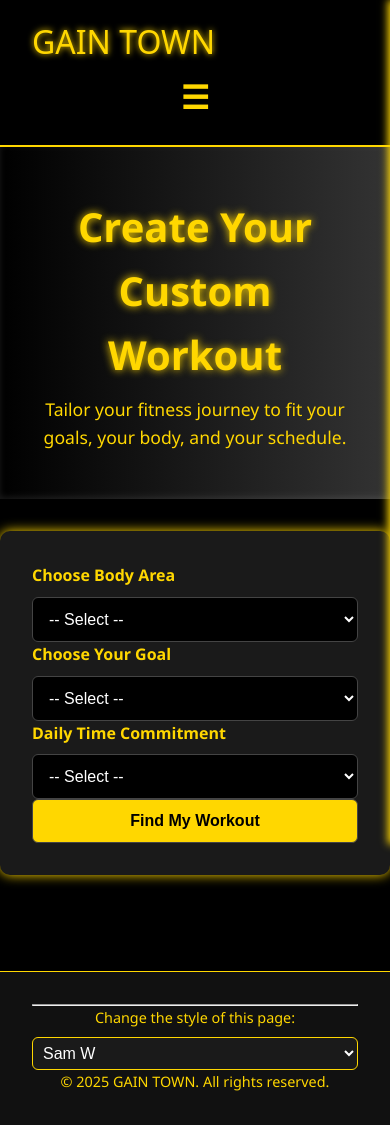
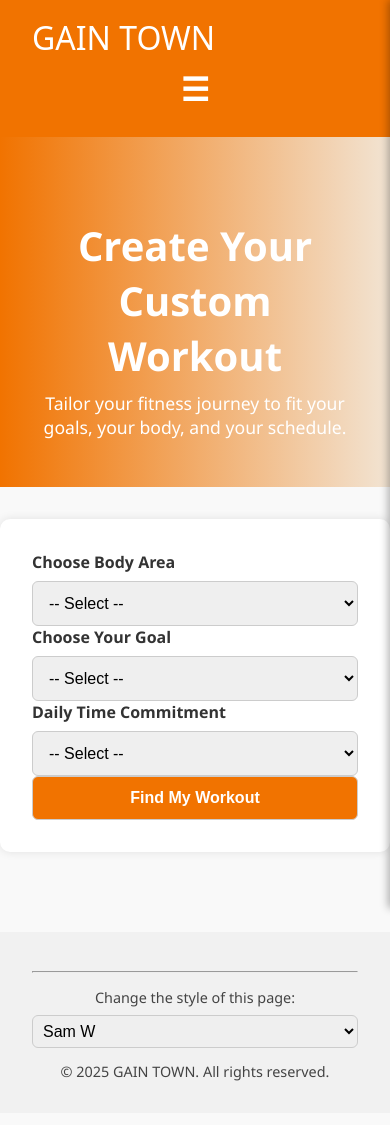
Before and after one commit to sam-wade-bc/grp109, a plain HTML site: page team_project/customworkout.html in a window 390 px wide. Drawn offline with Linux system fonts and the light colour scheme; a web font is replaced by a local one.

Commit message:
Update samwcustomworkout.css

```diff
--- a/team_project/css/samwcustomworkout.css
+++ b/team_project/css/samwcustomworkout.css
@@ -3,34 +3,24 @@
 /* ============================= */
 /*           VARIABLES           */
 /* ============================= */
+
 :root {
-  --primary: #000000;
-  --accent: #FFD700;
-  --bg: #000000;
-  --text: #FFFFFF;
-  --card-bg: #1A1A1A;
-  --button-hover: #00FF00;
-  --input-border: #444;
-  --white: #FFFFFF;
-  --tag-bg: #FFD700;
-  --tag-text: #000000;
-  --shadow: rgba(255, 255, 255, 0.1);
+  --primary: #F17300;
+  --accent: #607196;
+  --bg: #f9f9f9;
+  --text: #333;
+  --card-bg: #ffffff;
 }
 
 /* ============================= */
 /*            BASE               */
 /* ============================= */
-* {
-  box-sizing: border-box;
-  margin: 0;
-  padding: 0;
-}
 
 body {
   font-family: 'Segoe UI', sans-serif;
+  margin: 0;
   background-color: var(--bg);
   color: var(--text);
-  line-height: 1.6;
 }
 
 /* ============================= */
@@ -38,21 +28,19 @@ body {
 /* ============================= */
 header {
   background-color: var(--primary);
-  color: var(--accent);
+  color: white;
   padding: 1rem 2rem;
   display: flex;
   justify-content: space-between;
   align-items: center;
   flex-wrap: wrap;
-  border-bottom: 2px solid var(--accent);
 }
 
 #logo {
-  font-size: 2rem;
+  font-size: 200%;
   font-family: "Badeen Display", system-ui;
-  color: var(--accent);
+  color: white;
   text-decoration: none;
-  text-shadow: 0 0 6px var(--accent);
 }
 
 nav {
@@ -61,44 +49,41 @@ nav {
 
 .nav-list {
   list-style: none;
+  margin: 0;
+  padding: 0;
   display: flex;
   justify-content: flex-end;
   gap: 1.5rem;
-  padding: 0;
-  margin: 0;
 }
 
 .nav-list li a {
-  color: var(--accent);
+  color: white;
   text-decoration: none;
   font-weight: bold;
   padding: 0.5rem 0.75rem;
   min-height: 44px;
   display: inline-flex;
   align-items: center;
+  transition: background-color 0.3s ease;
   border-radius: 6px;
-  transition: background-color 0.3s ease;
 }
 
 .nav-list li a:hover,
 .nav-list li a:focus {
-  background-color: var(--button-hover);
-  color: var(--primary);
+  background-color: var(--accent);
   outline: none;
 }
 
-/* ============================= */
-/*         NAV TOGGLE (MOBILE)   */
-/* ============================= */
 #navToggle {
   display: none;
   font-size: 2rem;
   background: none;
   border: none;
-  color: var(--accent);
+  color: white;
   cursor: pointer;
 }
 
+/* Responsive navigation */
 @media (max-width: 768px) {
   #navToggle {
     display: block;
@@ -114,7 +99,7 @@ nav {
     padding-top: 4rem;
     transform: translateX(100%);
     transition: transform 0.3s ease;
-    box-shadow: -2px 0 8px var(--accent);
+    box-shadow: -2px 0 8px rgba(0, 0, 0, 0.3);
     z-index: 9999;
     display: flex;
     flex-direction: column;
@@ -126,8 +111,8 @@ nav {
 
   .nav-list {
     flex-direction: column;
+    gap: 1rem;
     padding-left: 1.5rem;
-    gap: 1rem;
   }
 
   .nav-list li a {
@@ -136,21 +121,21 @@ nav {
   }
 }
 
+
 /* ============================= */
 /*            HERO               */
 /* ============================= */
+
 .hero {
-  background: linear-gradient(to right, var(--primary), #333);
+  background: linear-gradient(to right, #f17300, #f2e4d3);
   padding: 3rem 2rem;
   text-align: center;
-  color: var(--accent);
-  box-shadow: inset 0 -2px 6px var(--shadow);
+  color: white;
 }
 
 .hero h1 {
   font-size: 2.5rem;
   margin-bottom: 0.5rem;
-  text-shadow: 0 0 8px var(--accent);
 }
 
 .hero p {
@@ -162,13 +147,14 @@ nav {
 /* ============================= */
 /*           FORM STYLES         */
 /* ============================= */
+
 form {
   max-width: 600px;
   margin: 2rem auto;
   background-color: var(--card-bg);
   padding: 2rem;
   border-radius: 10px;
-  box-shadow: 0 0 12px var(--accent);
+  box-shadow: 0 0 10px rgba(0,0,0,0.1);
 }
 
 .form-group {
@@ -180,7 +166,6 @@ label {
   display: block;
   font-weight: bold;
   margin-bottom: 0.5rem;
-  color: var(--accent);
 }
 
 select,
@@ -189,82 +174,109 @@ button {
   padding: 12px;
   font-size: 1rem;
   border-radius: 6px;
-  background-color: var(--bg);
-  color: var(--text);
-  border: 1px solid var(--input-border);
+  border: 1px solid #ccc;
 }
 
 button {
-  background-color: var(--accent);
-  color: var(--primary);
+  background-color: var(--primary);
+  color: white;
   font-weight: bold;
   cursor: pointer;
   transition: background-color 0.3s;
 }
 
 button:hover {
-  background-color: var(--button-hover);
-  color: var(--primary);
+  background-color: #d25a00;
 }
 
 /* ============================= */
 /*   Tags and Video Container    */
 /* ============================= */
+
 .tags,
 #videoContainer {
   max-width: 900px;
   margin: 2rem auto;
   text-align: center;
-  padding: 1rem;
 }
 
 .tag {
   display: inline-block;
-  background: var(--tag-bg);
-  color: var(--tag-text);
+  background: #007bff;
+  color: white;
   padding: 8px 14px;
   border-radius: 20px;
   margin: 5px;
   font-size: 14px;
-  font-weight: bold;
-  transition: background-color 0.2s ease;
+}
+#tagsContainer {
+  display: flex;
+  justify-content: center; /* Center tags horizontally */
+  flex-wrap: wrap;
+  gap: 0.5rem;
+  margin: 1rem 0;
 }
 
-.tag:hover {
-  background-color: var(--button-hover);
-  color: var(--primary);
+.tag {
+  background-color: var(--accent, #607196);
+  color: white;
+  padding: 0.5rem 1rem;
+  border-radius: 1rem;
+  font-size: 0.9rem;
+  font-weight: bold;
+  text-transform: capitalize;
+}
+
+/* VIDEO / RESOURCE CONTAINER STYLING */
+#videoContainer {
+  display: flex;
+  flex-direction: column;
+  gap: 1rem;
+  max-width: 800px;
+  margin: 0 auto 2rem auto; /* Center horizontally with spacing below */
+  padding: 0 1rem;
+}
+
+.resource {
+  background-color: var(--card-bg, #f1f0ea);
+  padding: 1rem;
+  border-radius: 1rem;
+  box-shadow: 0 2px 6px rgba(0, 0, 0, 0.1);
+}
+
+.resource h3 a {
+  color: var(--text, #AF3E4D);
+  text-decoration: none;
+}
+
+.resource h3 a:hover {
+  text-decoration: underline;
 }
 
 /* ============================= */
 /*           FOOTER              */
 /* ============================= */
 footer {
-  background-color: #111;
+  background-color: #f1f1f1;
   padding: 2rem;
   text-align: center;
   font-size: 0.9rem;
-  color: var(--accent);
-  border-top: 1px solid var(--accent);
+  color: #444;
 }
 
-/* ============================= */
-/*         THEME SELECTOR        */
-/* ============================= */
 select#themeSelector {
   margin-top: 0.5rem;
   padding: 6px;
   font-size: 1rem;
-  border-radius: 6px;
-  background-color: var(--card-bg);
-  color: var(--text);
-  border: 1px solid var(--accent);
 }
 
 /* ================================ */
 /* Small Screen Navigation Fallback */
 /* ================================ */
+
 @media (max-width: 600px) {
   nav {
+    display: flex;
     flex-direction: column;
     align-items: flex-start;
   }
```
